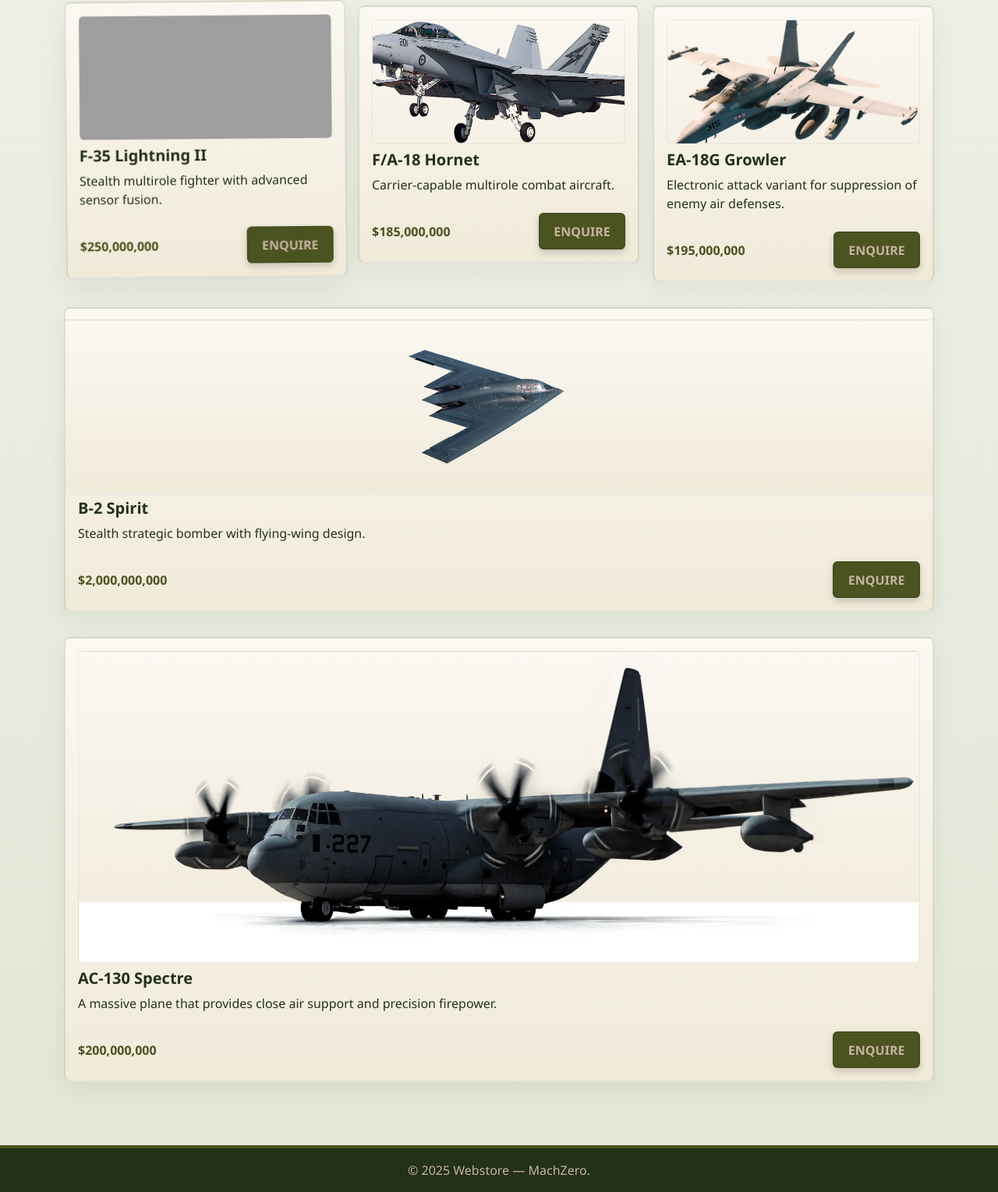
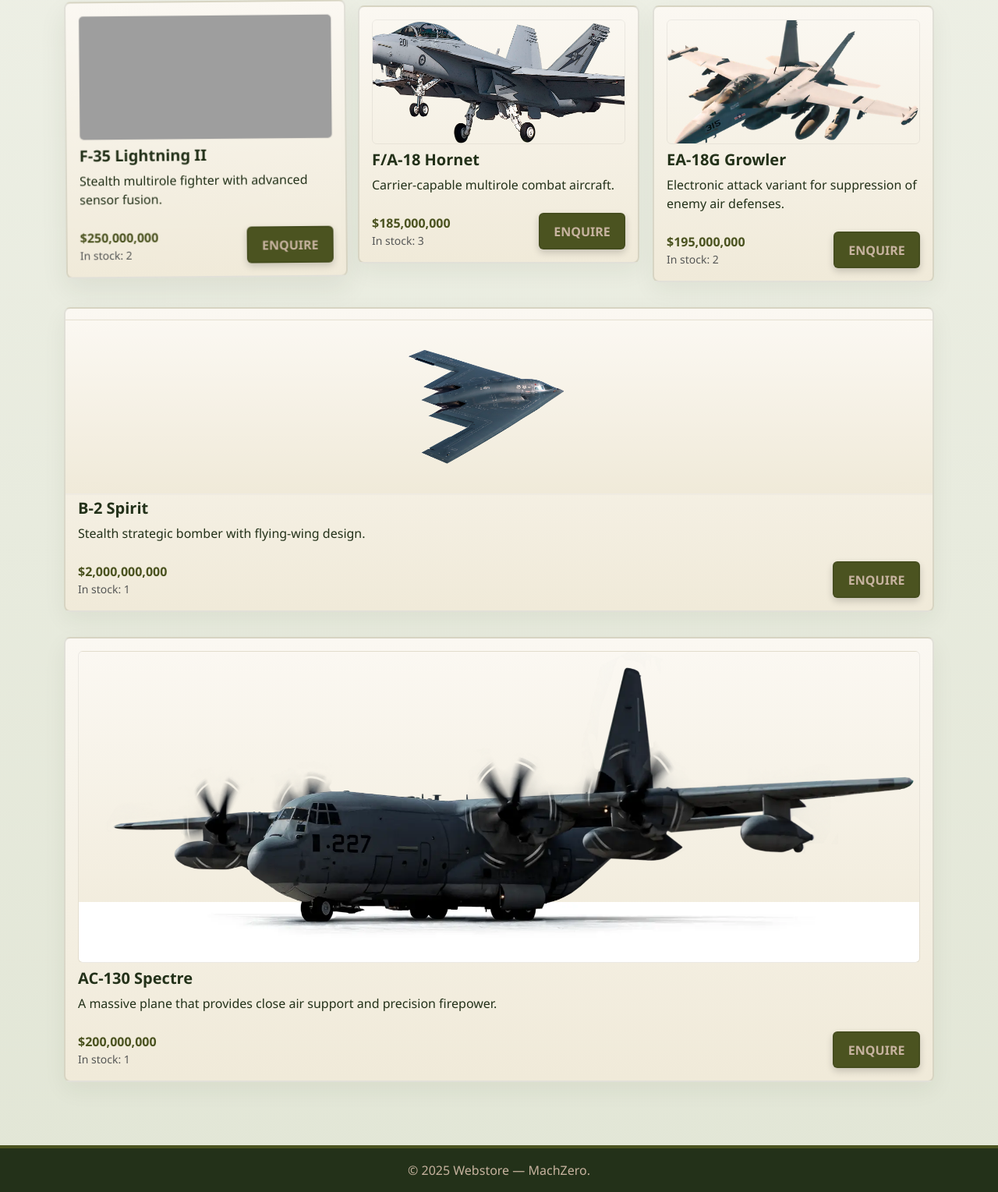
Before and after one commit to ollienunn/flask_test, a Flask app: page /products in a window 1280 px wide. Shown: the part 184-1713 px from the top of the page at 78% size. Run offline with Flask 3, Linux system fonts and the light colour scheme; data comes from the database, SQL or seed files in the repository; both versions use the stored data as it was after the commit; grey boxes are pictures that could not be loaded.

Commit message:
Changed the stock hoping it works

```diff
--- a/app.py
+++ b/app.py
@@ -53,12 +53,11 @@
         name = (request.form.get("name") or "").strip()
         description = (request.form.get("description") or "").strip()
         price_raw = (request.form.get("price") or "").replace(",", "").strip()
+        stock_raw = (request.form.get("stock") or "").strip()
         try:
             price_val = float(price_raw) if price_raw != "" else None
         except ValueError:
             price_val = None
-
-        stock_raw = (request.form.get("stock") or "").strip()
         try:
             stock_val = int(stock_raw) if stock_raw != "" else None
         except ValueError:
@@ -118,6 +117,7 @@
         sku = f"{base[:24]}-{suffix}"
         suffix += 1
 
+# admin add product: accept stock
 @app.route("/admin/products/add", methods=["POST"])
 def admin_add_product():
     db = get_db()
@@ -125,12 +125,16 @@
     sku = (request.form.get("sku") or "").strip().upper()
     description = (request.form.get("description") or "").strip()
     price_raw = (request.form.get("price") or "").replace(",", "").strip()
+    stock_raw = (request.form.get("stock") or "").strip()
     try:
         price_val = float(price_raw) if price_raw != "" else 0.0
     except ValueError:
         price_val = 0.0
+    try:
+        stock_val = int(stock_raw) if stock_raw != "" else 0
+    except ValueError:
+        stock_val = 0
 
-    # image upload
     image_file = request.files.get("image")
     image_path = None
     if image_file and image_file.filename:
@@ -141,7 +145,6 @@
         image_file.save(str(dest))
         image_path = f"images/{filename}"
 
-    # generate SKU if missing and ensure uniqueness
     if not sku:
         base = _make_sku_candidate(name)
         sku = _unique_sku(db, base)
@@ -149,12 +152,6 @@
         sku = _unique_sku(db, sku.upper())
 
     created_at = datetime.utcnow().isoformat()
-
-    try:
-        stock_val = int(request.form.get("stock") or 0)
-    except Exception:
-        stock_val = 0
-
     try:
         db.execute(
             "INSERT INTO products (sku, name, description, price, image, stock, created_at) VALUES (?, ?, ?, ?, ?, ?, ?)",
--- a/templates/products.html
+++ b/templates/products.html
@@ -59,7 +59,10 @@
             <h5 class="card-title">{{ p.name }}</h5>
             <p>{{ p.description }}</p>
             <div class="d-flex justify-content-between align-items-center">
-              <div class="price">${{ "{:,.0f}".format(p.price) }}</div>
+              <div>
+                <div class="price">${{ "{:,.0f}".format(p.price) }}</div>
+                <div class="small text-muted">In stock: {{ p.stock }}</div>
+              </div>
               <a class="btn btn-mil" href="#">Enquire</a>
             </div>
           </div>
@@ -79,7 +82,10 @@
           <h5 class="card-title">{{ ns.b2.name }}</h5>
           <p>{{ ns.b2.description }}</p>
           <div class="d-flex justify-content-between align-items-center">
-            <div class="price">${{ "{:,.0f}".format(ns.b2.price) }}</div>
+            <div>
+              <div class="price">${{ "{:,.0f}".format(ns.b2.price) }}</div>
+              <div class="small text-muted">In stock: {{ ns.b2.stock }}</div>
+            </div>
             <a class="btn btn-mil" href="#">Enquire</a>
           </div>
         </div>
@@ -96,7 +102,10 @@
           <h5 class="card-title">{{ ns.ac130.name }}</h5>
           <p>{{ ns.ac130.description }}</p>
           <div class="d-flex justify-content-between align-items-center">
-            <div class="price">${{ "{:,.0f}".format(ns.ac130.price) }}</div>
+            <div>
+              <div class="price">${{ "{:,.0f}".format(ns.ac130.price) }}</div>
+              <div class="small text-muted">In stock: {{ ns.ac130.stock }}</div>
+            </div>
             <a class="btn btn-mil" href="#">Enquire</a>
           </div>
         </div>
@@ -115,7 +124,10 @@
               <h5 class="card-title">{{ p.name }}</h5>
               <p>{{ p.description }}</p>
               <div class="d-flex justify-content-between align-items-center">
-                <div class="price">${{ "{:,.0f}".format(p.price) }}</div>
+                <div>
+                  <div class="price">${{ "{:,.0f}".format(p.price) }}</div>
+                  <div class="small text-muted">In stock: {{ p.stock }}</div>
+                </div>
                 <a class="btn btn-mil" href="#">Enquire</a>
               </div>
             </div>
```
Also changed, not shown: setup_db.py (+9 -6 lines), templates/edit_products.html (+4 -3 lines), store.db.
